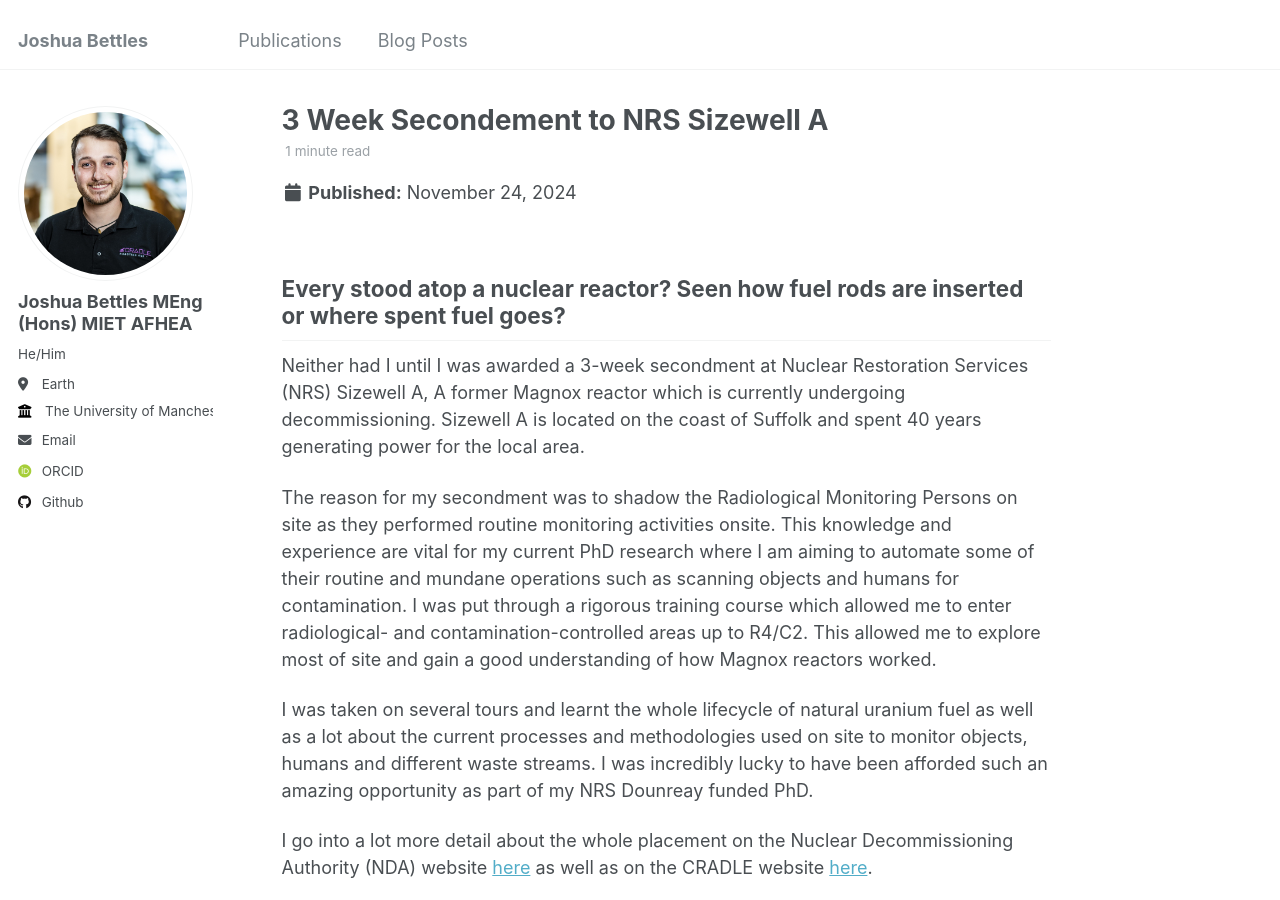
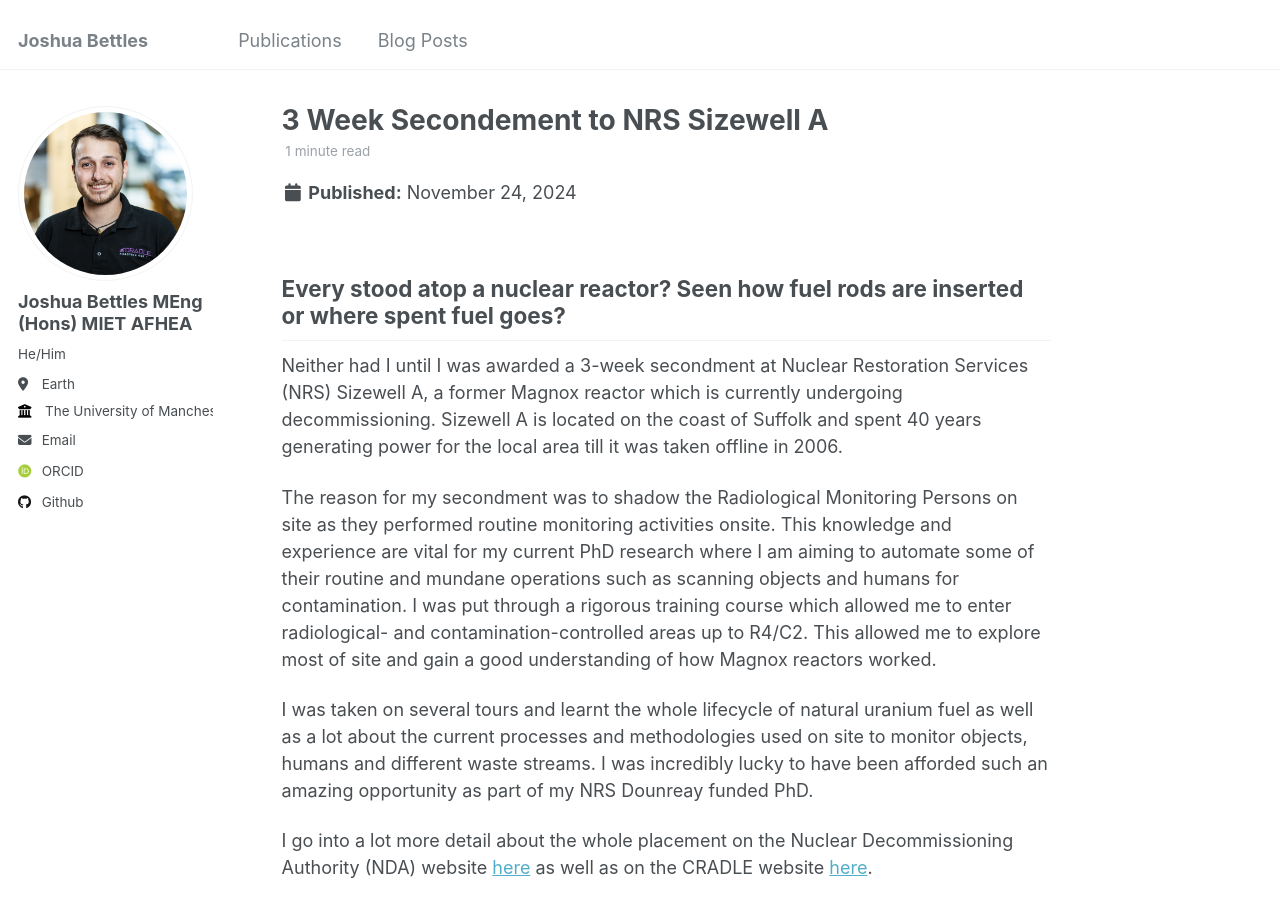
Before and after one commit to Joshua-Bettles/joshua-bettles.github.io, a Jekyll site: the page built from _posts/2024-11-24-Sizewell A Placement.md, in a window 1280 px wide and 900 px high. Built offline with Jekyll 4.4.1, drawn with Linux system fonts in a browser that asks for light colours; some web fonts are replaced.

Commit message:
Sizewell A blog post

```diff
--- a/_posts/2024-11-24-Sizewell A Placement.md
+++ b/_posts/2024-11-24-Sizewell A Placement.md
@@ -10,7 +10,7 @@
 ---
 Every stood atop a nuclear reactor? Seen how fuel rods are inserted or where spent fuel goes?
 --------
-Neither had I until I was awarded a 3-week secondment at Nuclear Restoration Services (NRS) Sizewell A, A former Magnox reactor which is currently undergoing decommissioning. Sizewell A is located on the coast of Suffolk and spent 40 years generating power for the local area.
+Neither had I until I was awarded a 3-week secondment at Nuclear Restoration Services (NRS) Sizewell A, a former Magnox reactor which is currently undergoing decommissioning. Sizewell A is located on the coast of Suffolk and spent 40 years generating power for the local area till it was taken offline in 2006.
 
 The reason for my secondment was to shadow the Radiological Monitoring Persons on site as they performed routine monitoring activities onsite. This knowledge and experience are vital for my current PhD research where I am aiming to automate some of their routine and mundane operations such as scanning objects and humans for contamination. I was put through a rigorous training course which allowed me to enter radiological- and contamination-controlled areas up to R4/C2. This allowed me to explore most of site and gain a good understanding of how Magnox reactors worked.
 
```
